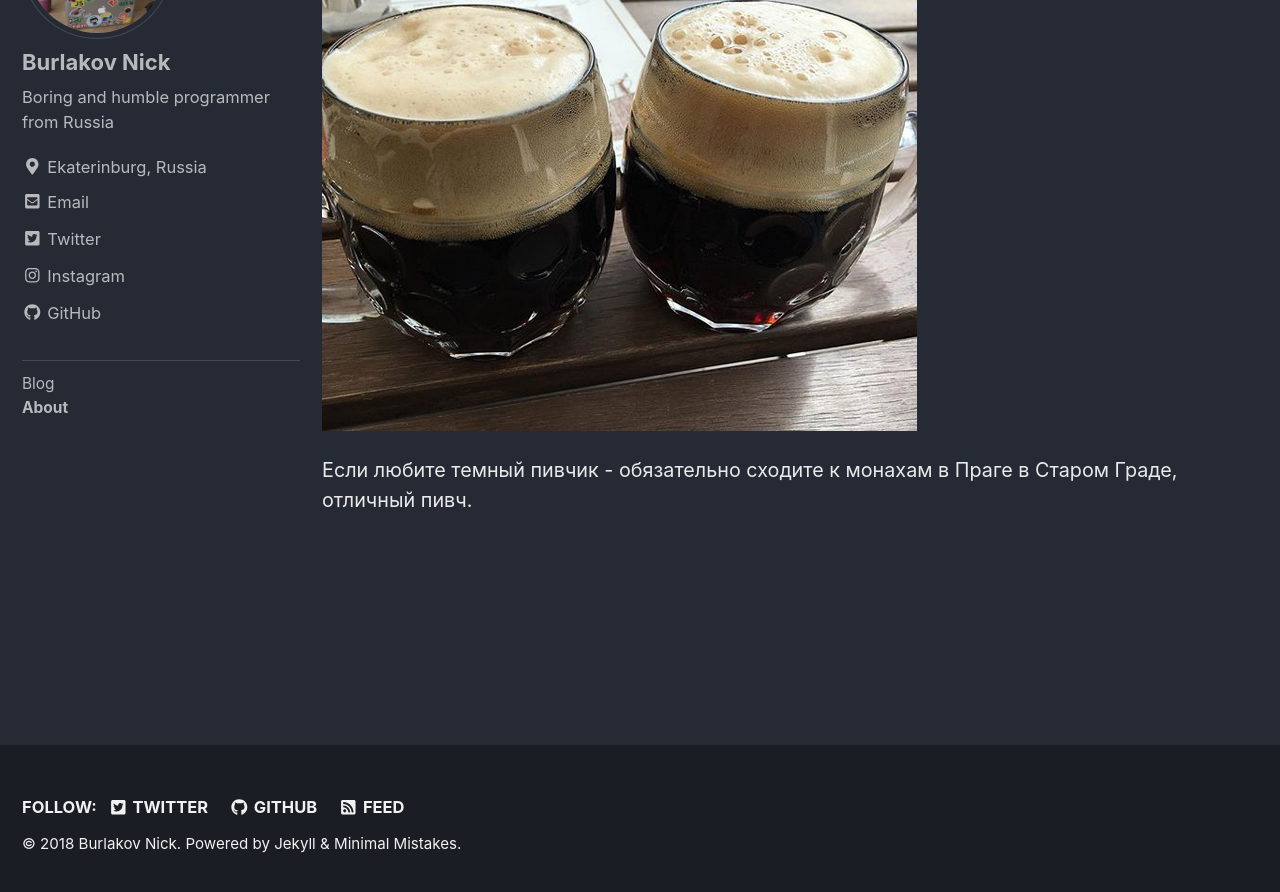
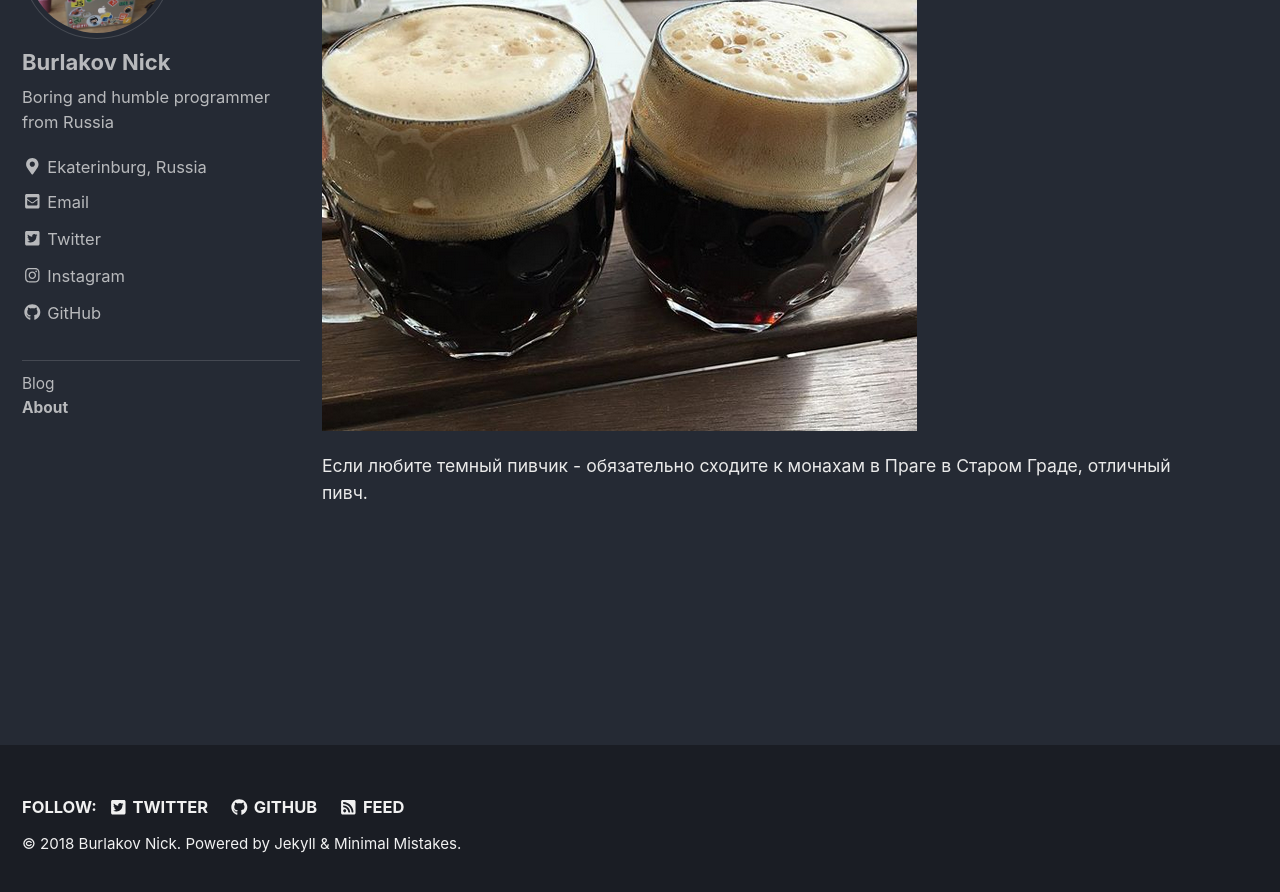
Before and after one commit to BurlakovNick/burlakovnick.github.io, a Jekyll site: the page built from _pages/about.md, in a window 1280 px wide and 900 px high, scrolled down 153 px. Shown: the top 892 px of the window. Built offline with Jekyll 4.4.1, drawn with Linux system fonts in a browser that asks for light colours; nearby versions of some CDN libraries.

Commit message:
playing with font

```diff
--- a/_sass/minimal-mistakes/_page.scss
+++ b/_sass/minimal-mistakes/_page.scss
@@ -78,7 +78,7 @@
   p,
   li,
   dl {
-    font-size: 0.9em;
+    font-size: 0.8em;
   }
 
   /* paragraph indents */
```
